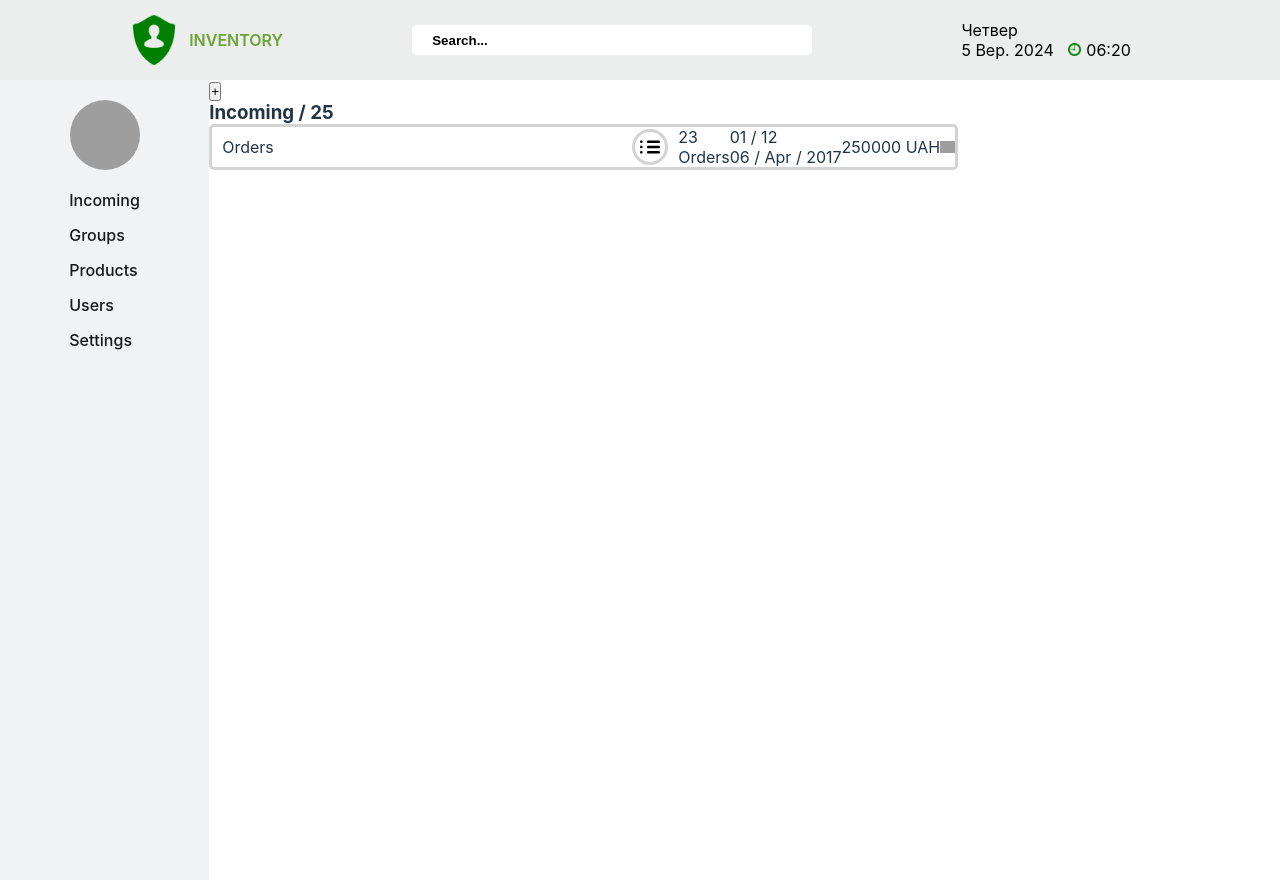
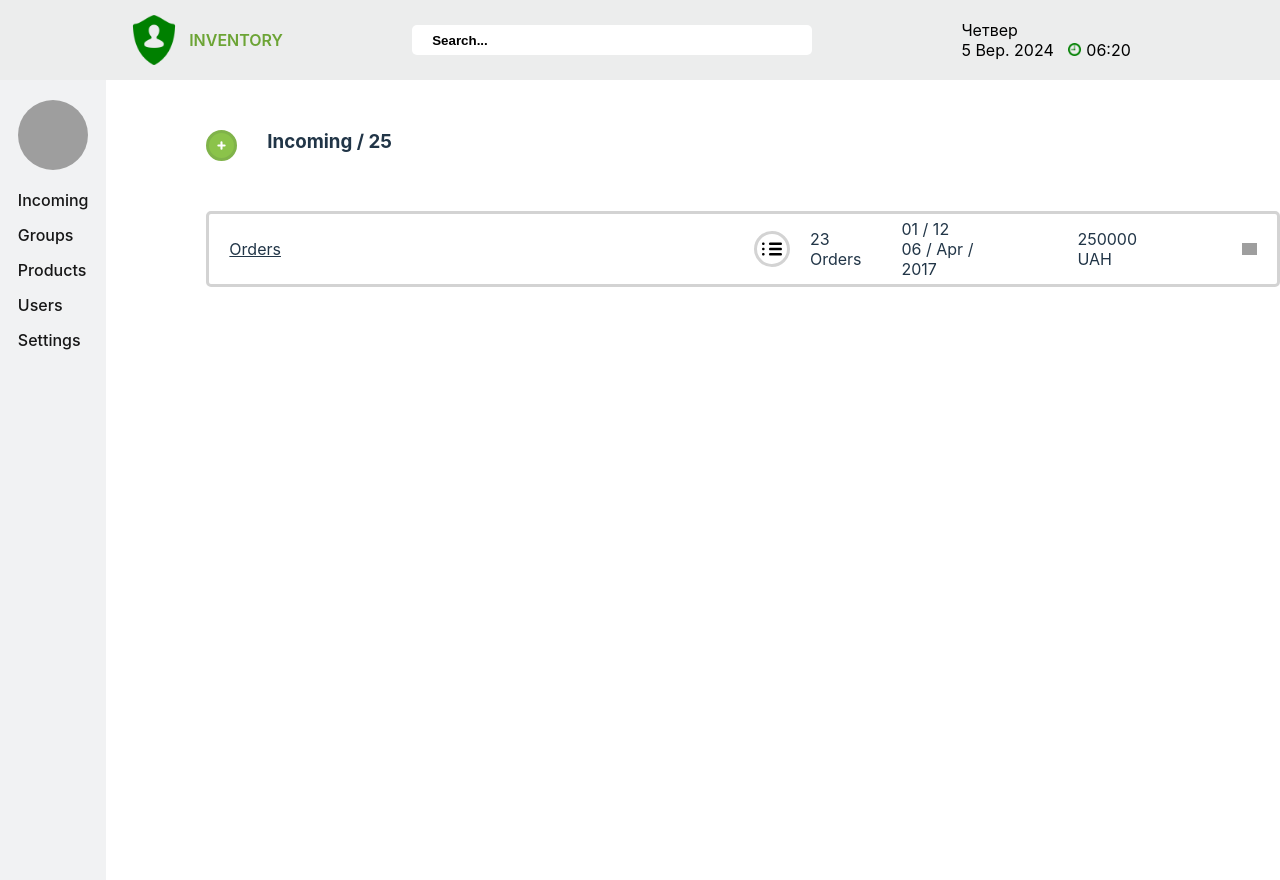
Before and after one commit to EuJinnLucaShow/spa-application-orders-products, a React (Vite) app: page / in a window 1280 px wide. Built offline with nearby package versions, Linux system fonts and the light colour scheme; grey boxes are pictures that could not be loaded.

Commit message:
Created component Orders

```diff
--- a/src/components/Orders/Orders.jsx
+++ b/src/components/Orders/Orders.jsx
@@ -4,7 +4,7 @@ import styles from "./Orders.module.css";
 
 export default function Orders() {
   return (
-    <div className={styles.wrapper}>
+    <li className={styles.wrapper}>
       <p className={styles.orderName}>Orders</p>
       <button className={styles.menubtn}>
         <img src={burgermenu} className={styles.menupng} alt="menu" />
@@ -14,16 +14,16 @@ export default function Orders() {
         <span>23</span>
         <p>Orders</p>
       </div>
-      <div>
+      <div className={styles.date}>
         <p>01 / 12</p>
         <p>06 / Apr / 2017</p>
       </div>
-      <div>
+      <div className={styles.price}>
         <p>250000 UAH</p>
       </div>
       <button className={styles.trashBtn}>
         <img src={trashIcon} className={styles.trashIcon} alt="trash button" />
       </button>
-    </div>
+    </li>
   );
 }
--- a/src/components/Orders/Orders.module.css
+++ b/src/components/Orders/Orders.module.css
@@ -4,6 +4,7 @@
   border: solid;
   border-radius: 5px;
   border-color: lightgrey;
+  padding: 5px 20px;
 }
 
 .menupng {
@@ -22,11 +23,12 @@
 }
 
 .orderName {
-  margin-left: 10px;
-  width: 400px;
+  text-decoration-line: underline;
+  width: 600px;
 }
 
 .trashIcon {
+  margin-left: 80px;
   width: 15px;
 }
 
@@ -38,5 +40,13 @@
 }
 
 .quantity {
-  margin-left: 10px;
+  margin-left: 20px;
 }
+
+.date {
+  margin-left: 40px;
+}
+
+.price {
+  margin-left: 80px;
+}
--- a/src/pages/Incoming/Incoming.jsx
+++ b/src/pages/Incoming/Incoming.jsx
@@ -1,12 +1,18 @@
+import Orders from "../../components/Orders/Orders";
+import iconBtn from "../../assets/plus.svg";
+
 import styles from "./Incoming.module.css";
-import Orders from "../../components/Orders/Orders";
 
 export default function Incoming() {
   return (
     <div className={styles.wrapper}>
-      <div>
-        <button>+</button>
-        <h3>Incoming / 25</h3>
+      <div className={styles.titleBox}>
+        <button className={styles.addBtn}>
+          <img src={iconBtn} className={styles.iconBtn} alt="add button" />
+        </button>
+        <h3 className={styles.title}>
+          Incoming / <span>25</span>
+        </h3>
       </div>
       <Orders />
     </div>
--- a/src/pages/Incoming/Incoming.module.css
+++ b/src/pages/Incoming/Incoming.module.css
@@ -2,4 +2,28 @@
   display: flex;
   align-items: flex-start;
   flex-direction: column;
+  margin-top: 50px;
+  margin-left: 100px;
 }
+
+.titleBox {
+  display: flex;
+  margin-bottom: 50px;
+}
+
+.addBtn {
+  display: flex;
+  justify-content: center;
+  border-radius: 50%;
+  border: solid;
+  background-color: #8bc34a;
+  border-color: #80b34a;
+}
+
+.iconBtn {
+  width: 25px;
+}
+
+.title {
+  margin-left: 30px;
+}
```
Also changed, not shown: src/assets/plus.svg (added).
